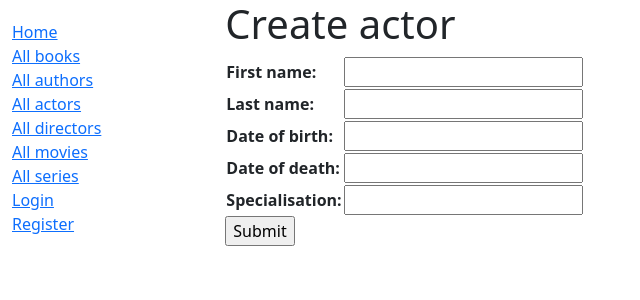
After one commit to Athamed/amd2, a Django app: page /polls/actor/create in a window 1280 px wide. The commit adds this page. Shown: the top 300 px of the page, without its empty margins (0-640 px from the left). Run offline with Django 4.2, Linux system fonts and the light colour scheme.

Commit message:
added create and delete option on home page
Now you can create and delete actors, directors, movies and series on home page

```diff
--- a/polls/models.py
+++ b/polls/models.py
@@ -116,8 +116,8 @@ class Author(models.Model):
 
 
 class Person(models.Model):
-    first_name = models.CharField(max_length=100, default='first name')
-    last_name = models.CharField(max_length=100, default='last name')
+    first_name = models.CharField(max_length=100)
+    last_name = models.CharField(max_length=100)
     date_of_birth = models.DateField(null=True, blank=True)
     date_of_death = models.DateField(null=True, blank=True)
 
@@ -126,7 +126,7 @@ class Person(models.Model):
 
 
 class MovieSeriesBase(models.Model):
-    title = models.TextField(max_length=100)
+    title = models.CharField(max_length=100)
     language = models.ManyToManyField('Language')
     actors = models.ManyToManyField('Actor')
     director = models.ManyToManyField('Director')
@@ -144,7 +144,7 @@ class Actor(Person):
         return reverse('actor-detail', args=[str(self.id)])
 
     def __str__(self):
-        return f'{self.last_name}, {self.first_name}'
+        return f'{self.first_name} {self.last_name}'
 
 
 class Director(Person):
@@ -154,7 +154,7 @@ class Director(Person):
         return reverse('director-detail', args=[str(self.id)])
 
     def __str__(self):
-        return f'{self.last_name}, {self.first_name}'
+        return f'{self.first_name} {self.last_name}'
 
 
 class Movie(MovieSeriesBase):
--- a/polls/templates/base_generic.html
+++ b/polls/templates/base_generic.html
@@ -18,15 +18,27 @@
             <li><a href="{% url 'index' %}">Home</a></li>
             <li><a href="{% url 'books' %}">All books</a></li>
             <li><a href="{% url 'authors' %}">All authors</a></li>
+            <li><a href="{% url 'actors' %}">All actors</a></li>
+            <li><a href="{% url 'directors' %}">All directors</a></li>
+            <li><a href="{% url 'movies' %}"> All movies</a></li>
+            <li><a href="{% url 'series' %}"> All series</a></li>
         {% if user.is_authenticated %}
+            <hr style="width:100px">
+            <li><a href="{% url 'movie-create' %}"> Create movie</a></li>
+            <li><a href="{% url 'series-create' %}"> Create series</a></li>
+            <li><a href="{% url 'actor-create' %}"> Create actor</a></li>
+            <li><a href="{% url 'director-create' %}"> Create director</a></li>
+            <hr style="width:100px">
             <li>User: {{ user.get_username }}</li>
             <li><a href="{% url 'my-borrowed' %}">My Borrowed</a></li>
             <li><a href="{% url 'logout'%}?next={{request.path}}">Logout</a></li>
+
         {% else %}
             <li><a href="{% url 'login'%}?next={{request.path}}">Login</a></li>
             <li><a href="{% url 'signup'%}?next={{request.path}}">Register</a></li>
 
         {% endif %}
+
         </ul>
      {% endblock %}
       </div>
--- /dev/null
+++ b/polls/templates/polls/actor_create.html
@@ -0,0 +1,13 @@
+{% extends "base_generic.html" %}
+
+{% block content %}
+<h1>Create actor</h1>
+<form action="" method="post">
+    {% csrf_token %}
+    <table>
+    {{ form.as_table }}
+    </table>
+    <input type="submit" value="Submit" />
+
+</form>
+{% endblock %}
--- a/polls/templates/polls/movie_detail.html
+++ b/polls/templates/polls/movie_detail.html
@@ -40,6 +40,9 @@
         </li>
         <li>Date of release: {{ movie.date_of_release }}</li>
     </ul>
+    {% if user.is_superuser %}
+    <a href="{% url 'movie-delete' pk=movie.id %}"><button>DELETE MOVIE</button></a>
+    {% endif %}
 
 
 {% endblock %}
--- a/polls/urls.py
+++ b/polls/urls.py
@@ -22,10 +22,22 @@ urlpatterns = [
 
     path('movie/', views.MovieListView.as_view(), name='movies'),
     path('movie/<int:pk>', views.MovieDetailView.as_view(), name='movie-detail'),
+    path('movie/<int:pk>/delete', views.MovieDelete.as_view(), name='movie-delete'),
+    path('movie/create', views.MovieCreate.as_view(), name='movie-create'),
+
     path('series/', views.SeriesListView.as_view(), name='series'),
     path('series/<int:pk>', views.SeriesDetailView.as_view(), name='series-detail'),
+    path('series/<int:pk>/delete', views.SeriesDelete.as_view(), name='series-delete'),
+    path('series/create', views.SeriesCreate.as_view(), name='series-create'),
+
     path('actor/', views.ActorListView.as_view(), name='actors'),
     path('actor/<int:pk>', views.ActorDetailView.as_view(), name='actor-detail'),
+    path('actor/<int:pk>/delete', views.ActorDelete.as_view(), name='actor-delete'),
+    path('actor/create', views.ActorCreate.as_view(), name='actor-create'),
+
     path('director/', views.DirectorListView.as_view(), name='directors'),
-    path('director/<int:pk>', views.DirectorDetailView.as_view(), name='director-detail')
+    path('director/<int:pk>', views.DirectorDetailView.as_view(), name='director-detail'),
+    path('director/<int:pk>/delete', views.DirectorDelete.as_view(), name='director-delete'),
+    path('director/create', views.DirectorCreate.as_view(), name='director-create'),
+
 ]
--- a/polls/views.py
+++ b/polls/views.py
@@ -58,6 +58,18 @@ class MovieDetailView(generic.DetailView):
     model = Movie
 
 
+class MovieDelete(DeleteView):
+    model = Movie
+    template_name = "polls/movie_delete.html"
+    success_url = reverse_lazy('movies')
+
+
+class MovieCreate(CreateView):
+    model = Movie
+    template_name = "polls/movie_create.html"
+    fields = ['title', 'actors', 'director', 'date_of_release', 'language', 'genre', 'running_time']
+
+
 class SeriesListView(generic.ListView):
     template_name = "polls/series_list.html"
     model = Series
@@ -67,6 +79,18 @@ class SeriesListView(generic.ListView):
 class SeriesDetailView(generic.DetailView):
     template_name = "polls/series_detail.html"
     model = Series
+
+
+class SeriesDelete(DeleteView):
+    model = Series
+    template_name = ""
+    success_url = reverse_lazy('series')
+
+
+class SeriesCreate(CreateView):
+    model = Series
+    template_name = "polls/series_create.html"
+    fields = ['title', 'actors', 'director', 'date_of_release', 'language', 'genre', 'number_of_seasons']
 
 
 class ActorListView(generic.ListView):
@@ -80,6 +104,18 @@ class ActorDetailView(generic.DetailView):
     model = Actor
 
 
+class ActorDelete(DeleteView):
+    model = Actor
+    template_name = ""
+    success_url = reverse_lazy('actors')
+
+
+class ActorCreate(CreateView):
+    model = Actor
+    template_name = "polls/actor_create.html"
+    fields = ['first_name', 'last_name', 'date_of_birth', 'date_of_death', 'specialisation']
+
+
 class DirectorListView(generic.ListView):
     template_name = "polls/director_list.html"
     model = Director
@@ -89,6 +125,18 @@ class DirectorListView(generic.ListView):
 class DirectorDetailView(generic.DetailView):
     template_name = "polls/director_detail.html"
     model = Director
+
+
+class DirectorDelete(DeleteView):
+    model = Director
+    template_name = ""
+    success_url = reverse_lazy('directors')
+
+
+class DirectorCreate(CreateView):
+    model = Director
+    template_name = "polls/director_create.html"
+    fields = ['first_name', 'last_name', 'date_of_birth', 'date_of_death', 'amount_of_films']
 
 
 class BookListView(generic.ListView):
```
Also changed, not shown: polls/templates/polls/actor_delete.html (added, +10 -0 lines), polls/templates/polls/director_create.html (added, +13 -0 lines), polls/templates/polls/director_delete.html (added, +10 -0 lines), polls/templates/polls/movie_create.html (added, +13 -0 lines), polls/templates/polls/movie_delete.html (added, +10 -0 lines), polls/templates/polls/series_create.html (added, +13 -0 lines), polls/templates/polls/series_delete.html (added, +10 -0 lines).
